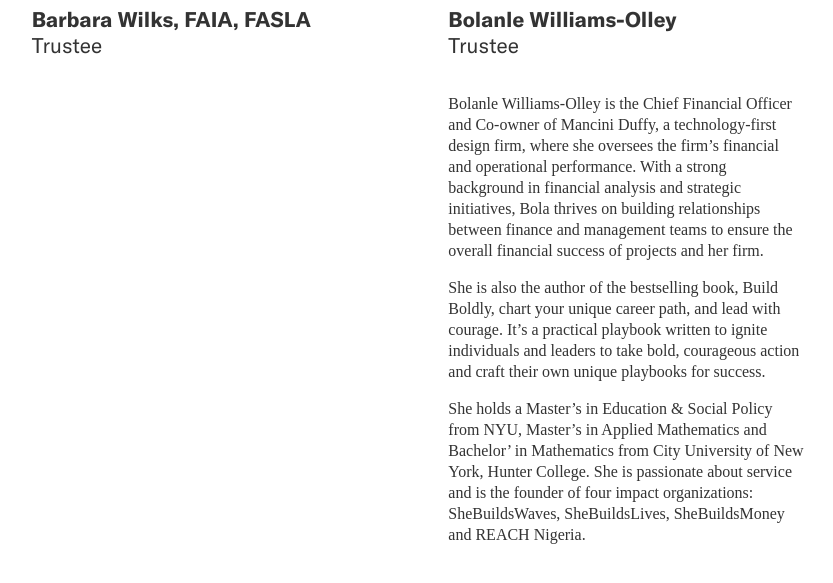
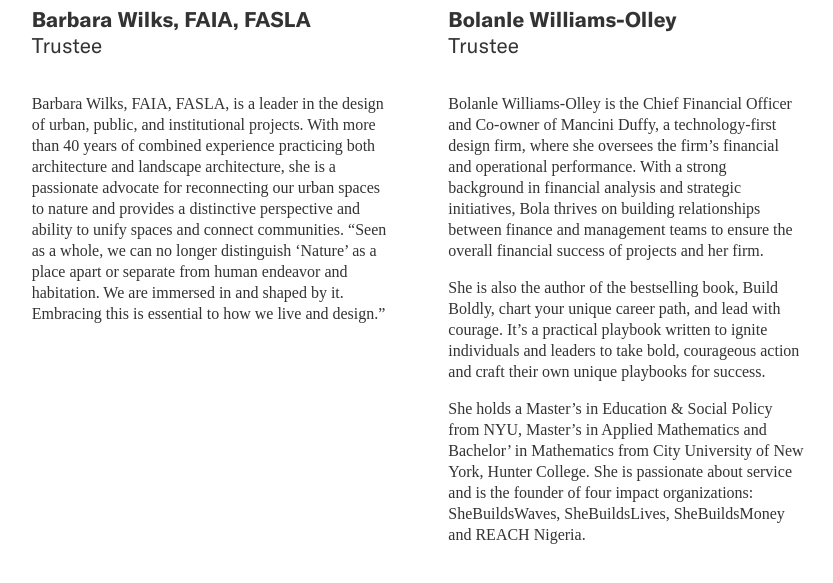
Before and after one commit to jengalas/bwaf-bbw, a Jekyll site: the page built from about/boardandstaff.md, in a window 1280 px wide and 900 px high, scrolled down 4677 px, cut to the strip 165-782 px from the top of the window. Shown: the top 583 px of the strip, without its empty margins (445-1278 px from the left). Built offline with Jekyll 4.4.1, drawn with Linux system fonts in a browser that asks for light colours; nearby versions of some CDN libraries; some web fonts are replaced.

Commit message:
Updated 1 file via CloudCannon.

```diff
--- a/about/boardandstaff.md
+++ b/about/boardandstaff.md
@@ -180,7 +180,17 @@ page_blocks:
         title_role: Trustee
         image: >-
           https://res.cloudinary.com/beverly-willis-architecture-foundation/image/upload/v1706734242/wilks-headshot.jpg
-        description: ''
+        description: >-
+          Barbara Wilks, FAIA, FASLA, is a leader in the design of urban,
+          public, and institutional projects. With more than 40 years of
+          combined experience practicing both architecture and landscape
+          architecture, she is a passionate advocate for reconnecting our urban
+          spaces to nature and provides a distinctive
+
+          perspective and ability to unify spaces and connect communities. “Seen
+          as a whole, we can no longer distinguish ‘Nature’ as a place apart or
+          separate from human endeavor and habitation. We are immersed in and
+          shaped by it. Embracing this is essential to how we live and design.”
       - title: Bolanle Williams-Olley
         title_role: Trustee
         image: >-
@@ -432,6 +442,5 @@ page_blocks:
           industry.
     section_break: false
 description: Beverly Willis Architecture Foundation Board and Staff
-
 ---
 {% include prefooter.html %}
```
